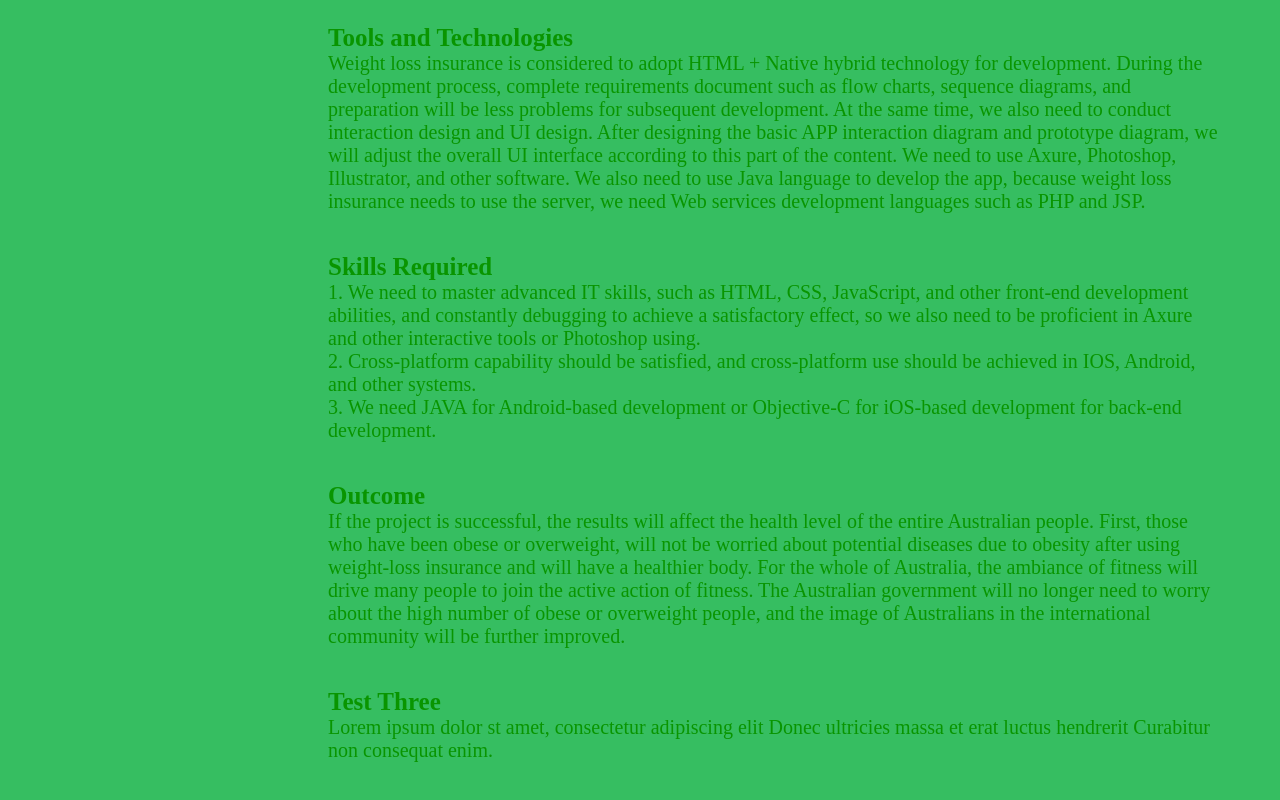
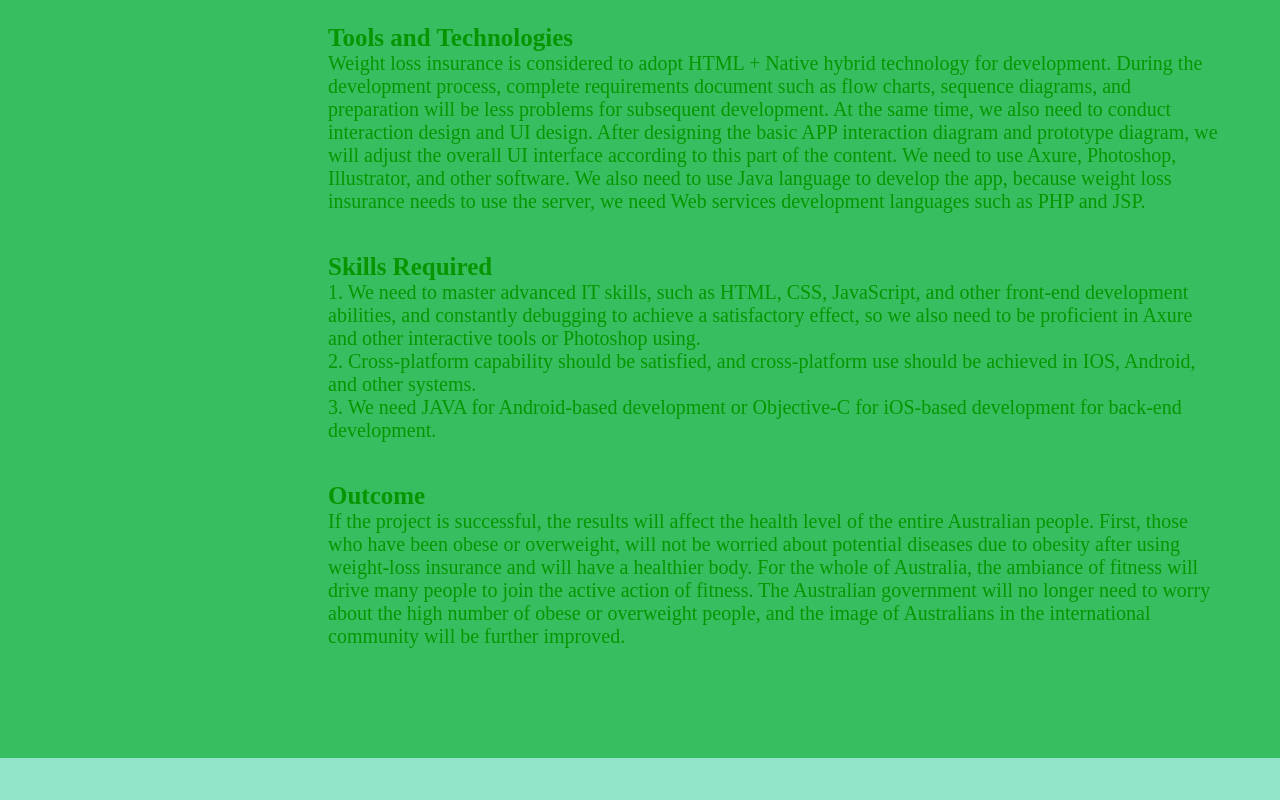
Before and after one commit to IsaacQWQ/Yuxuan-Jia-A1-ITI, a plain HTML site: page index.html in a window 1280 px wide. Shown: the part 5991-6791 px from the top of the page. After the commit the page ends 6749 px from the top, so only its background shows below. Drawn offline with Linux system fonts and the light colour scheme.

Commit message:
Update index.html

```diff
--- a/index.html
+++ b/index.html
@@ -259,10 +259,7 @@ As a person who is low in Neuroticism, I experience less negative emotion than t
           </div>
         </div>
         <div class="section">
-          <span class="title2">Test Three</span>
-          <div class="text2">Lorem ipsum dolor st amet, consectetur adipiscing elit Donec ultricies
-            massa et erat luctus hendrerit Curabitur non consequat enim.
-          </div>
+
         </div>
       </div>
     </div>
```
